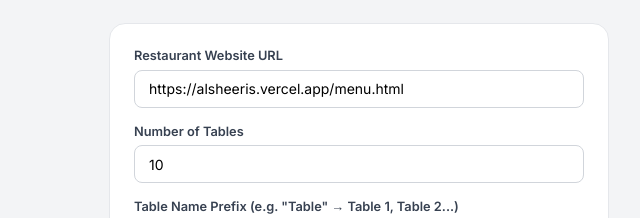
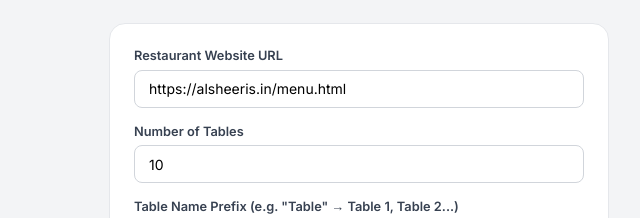
Before and after one commit to alsheeris33-droid/Alsheeris, a website built with Vite: page qr.html in a window 1280 px wide. Shown: the part 151-369 px from the top of the page, 281-921 px from the left. Built offline with nearby package versions, Linux system fonts and the light colour scheme; a script that the page names is missing.

Commit message:
Update QR code menu URL to alsheeris.in

```diff
--- a/qr.html
+++ b/qr.html
@@ -43,7 +43,7 @@
 
       <div class="controls">
         <label>Restaurant Website URL</label>
-        <input type="text" id="site-url" placeholder="https://alsheeris.vercel.app/menu.html" value="https://alsheeris.vercel.app/menu.html"/>
+        <input type="text" id="site-url" placeholder="https://alsheeris.in/menu.html" value="https://alsheeris.in/menu.html"/>
         <label>Number of Tables</label>
         <input type="number" id="table-count" value="10" min="1" max="50"/>
         <label>Table Name Prefix (e.g. "Table" → Table 1, Table 2...)</label>
```
